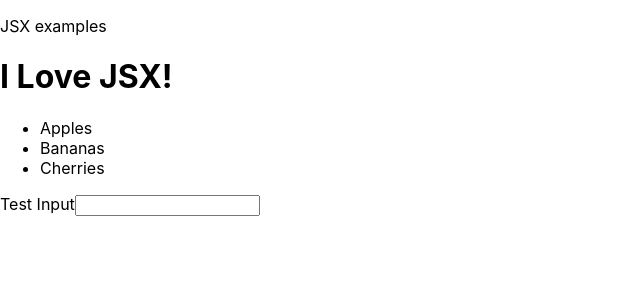
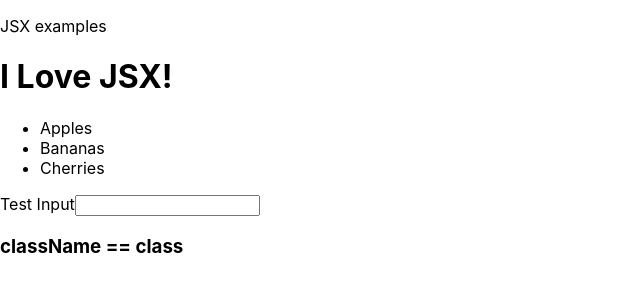
Before and after one commit to fabioschunig/React, a React (Create React App) app in the folder W3Schools-React/JSX/: page / in a window 1280 px wide. Shown: the top 300 px of the page, without its empty margins (0-640 px from the left). Built offline with nearby package versions, Linux system fonts and the light colour scheme.

Commit message:
W3Schools React - className attribute

```diff
--- a/W3Schools-React/JSX/src/JSXExamples.js
+++ b/W3Schools-React/JSX/src/JSXExamples.js
@@ -11,6 +11,8 @@ function JSXExamples() {
 
       <label>Test Input</label>
       <input type="text" name="test-input" />
+
+      <h3 className="myclass">className == class</h3>
     </>
   );
 }
```
